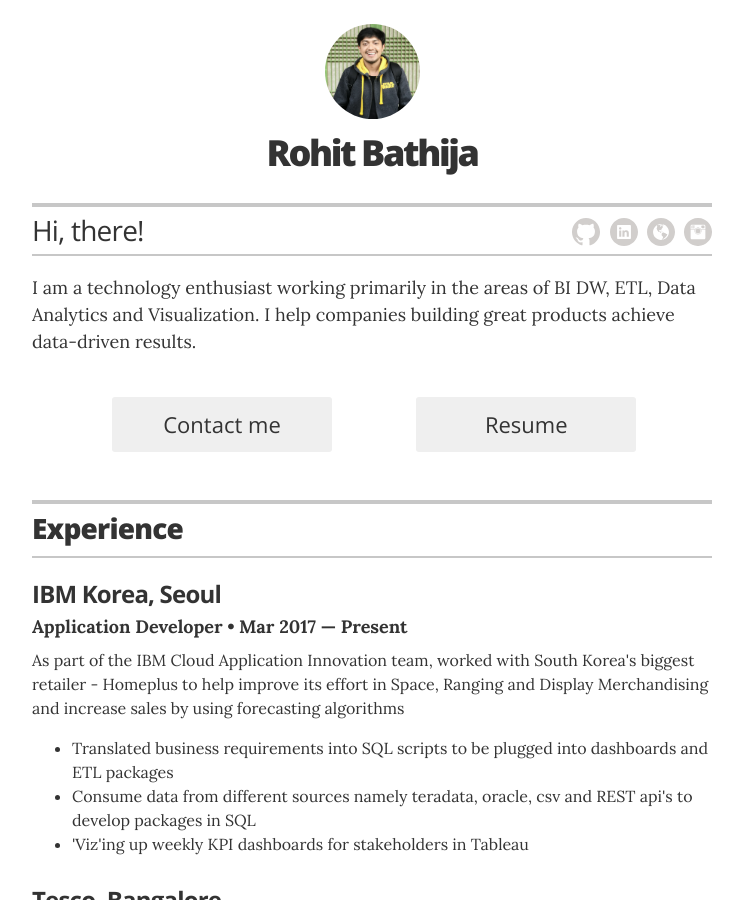
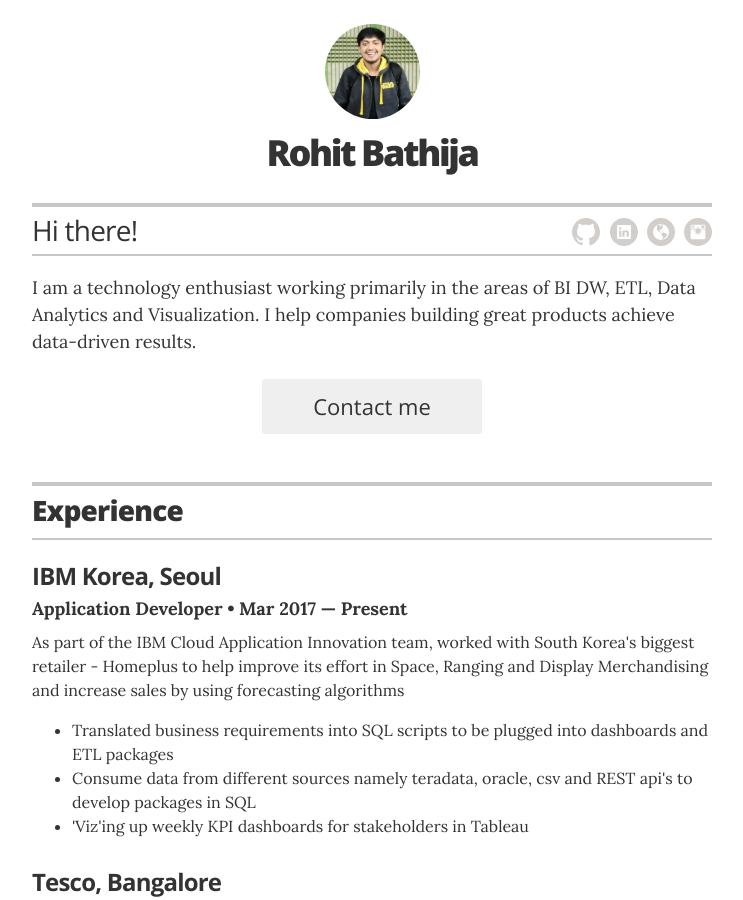
Before and after one commit to robathija/rohit-resume, a Jekyll site: the page built from index.html, in a window 1280 px wide and 900 px high. Shown: the whole window, without its empty margins (268-1011 px from the left). Built offline with Jekyll 4.4.1, drawn with Linux system fonts in a browser that asks for light colours.

Commit message:
rollback rankj

```diff
--- a/_config.yml
+++ b/_config.yml
@@ -11,7 +11,7 @@
 # Resume settings
 resume_avatar:                  "true"
 resume_name:                    "Rohit Bathija"
-resume_title:                   "Hi, there!"
+resume_title:                   "Hi there!"
 resume_contact_email:           "rohit3991@gmail.com"
 resume_contact_telephone:       "+82 1049954855"
 resume_contact_address:         "Seoul, South Korea"
--- a/_layouts/resume.html
+++ b/_layouts/resume.html
@@ -38,8 +38,7 @@
         </div>
 
         {% if site.resume_looking_for_work == 'yes' %}
-        <div class = "ranjini"><a href="mailto:{{ site.resume_contact_email }}" class="contact-button no-print" itemprop="email">Contact me</a></div>
-		<div class = "ranjini"><a href="http://google.com" class="contact-button no-print" itemprop="email">Resume</a></div>
+        <a href="mailto:{{ site.resume_contact_email }}" class="contact-button no-print" itemprop="email">Contact me</a>
         {% elsif site.resume_looking_for_work == 'no' %}
         <a class="contact-button not-looking no-print">I'm not looking for work right now.</a>
         {% else %}
```
